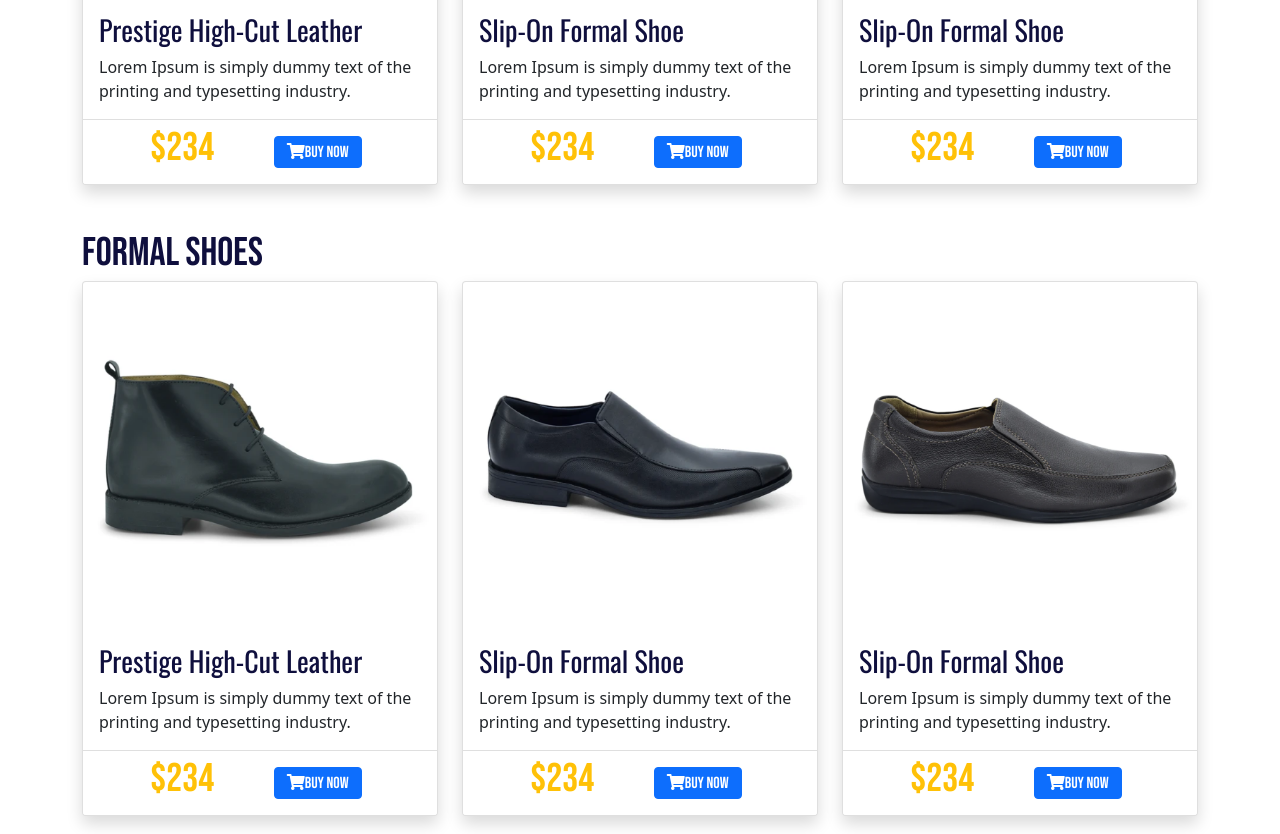
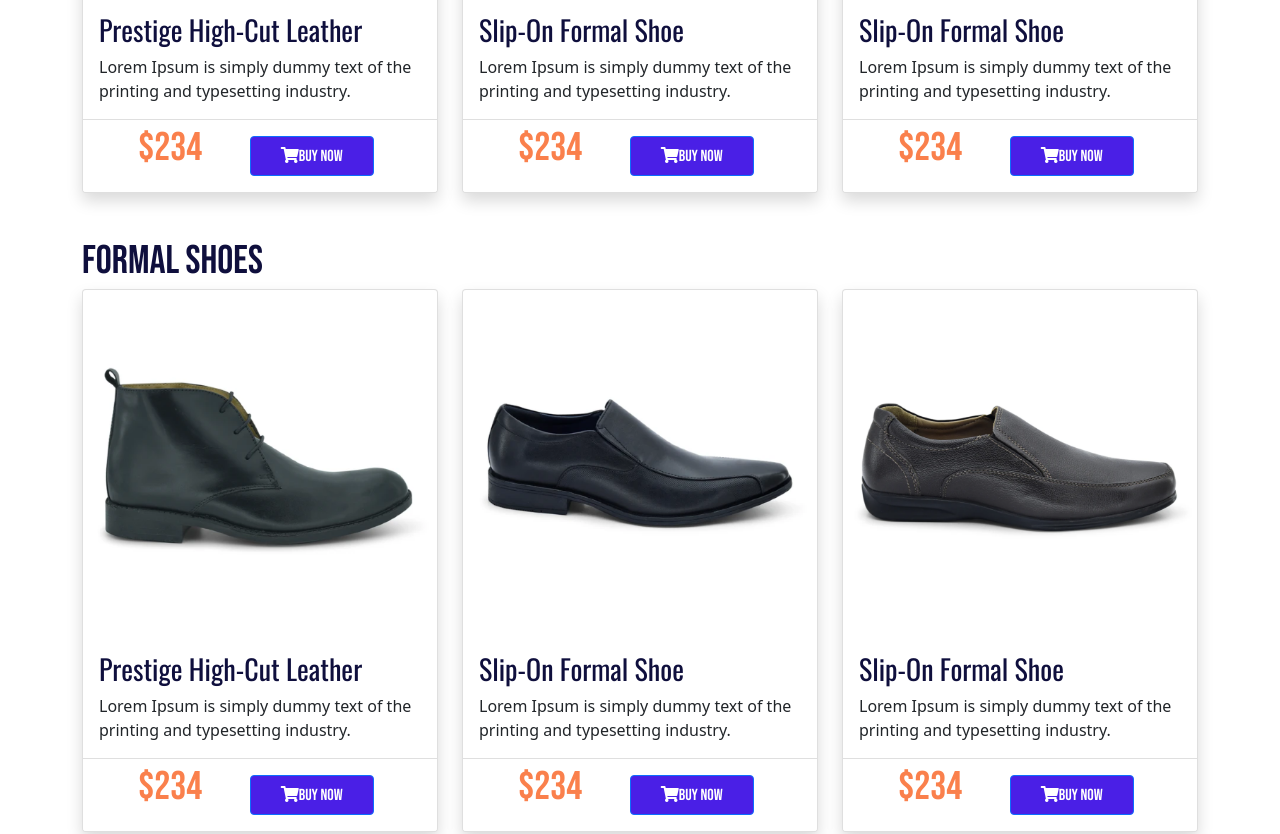
Before and after one commit to md-mohin-uddin/assignment-2, a plain HTML site: page index.html in a window 1280 px wide. Shown: the part 920-1754 px from the top of the page. Drawn offline with nearby package versions, Linux system fonts and the light colour scheme.

Commit message:
color correction

```diff
--- a/css/style.css
+++ b/css/style.css
@@ -6,14 +6,19 @@ h1{
 .btn{
     font-family: 'Bebas Neue', cursive ;
     line-height: 1;
+    background-color: rgba(58, 11, 228, 0.918);
+    padding: 10px 30px;
 }
 h3{
     font-family: 'Oswald', sans-serif;
     color:rgb(15, 15, 61);
 }
-.name-highlight{
+.name-highlight , .price{
     color: #FA804C;
 }
 .nike{
     padding-top: 100px;
 }
+.price{
+
+}
--- a/index.html
+++ b/index.html
@@ -72,7 +72,7 @@
                         printing and typesetting industry.</p>
                   </div>
                   <div class="card-footer bg-white d-flex justify-content-evenly">
-                    <h1 class="text-warning">$234</h1>
+                    <h1 class="price">$234</h1>
                     <div class="d-flex justify-content-end"><button type="button" class="btn btn-primary m-2"><i class="fas fa-shopping-cart"></i>Buy Now</button></div>
                   </div>
                 </div>
@@ -86,7 +86,7 @@
                         printing and typesetting industry.</p>
                   </div>
                   <div class="card-footer bg-white d-flex justify-content-evenly">
-                    <h1 class="text-warning">$234</h1>
+                    <h1 class="price">$234</h1>
                     <div class="d-flex justify-content-end"><button type="button" class="btn btn-primary m-2"><i class="fas fa-shopping-cart"></i>Buy Now</button></div>
                   </div>
                 </div>
@@ -100,7 +100,7 @@
                             printing and typesetting industry.</p>
                       </div>
                       <div class="card-footer bg-white d-flex justify-content-evenly">
-                        <h1 class="text-warning">$234</h1>
+                        <h1 class="price">$234</h1>
                         <div class="d-flex justify-content-end"><button type="button" class="btn btn-primary m-2"><i class="fas fa-shopping-cart"></i>Buy Now</button></div>
                       </div>
                 </div>
@@ -120,7 +120,7 @@
                         printing and typesetting industry.</p>
                   </div>
                   <div class="card-footer bg-white d-flex justify-content-evenly">
-                    <h1 class="text-warning">$234</h1>
+                    <h1 class="price">$234</h1>
                     <div ><button type="button" class="btn btn-primary m-2"><i class="fas fa-shopping-cart"></i>Buy Now</button></div>
                   </div>
                 </div>
@@ -134,7 +134,7 @@
                         printing and typesetting industry.</p>
                   </div>
                   <div class="card-footer bg-white d-flex justify-content-evenly">
-                    <h1 class="text-warning">$234</h1>
+                    <h1 class="price">$234</h1>
                     <div class="d-flex "><button type="button" class="btn btn-primary m-2"><i class="fas fa-shopping-cart"></i>Buy Now</button></div>
                   </div>
                 </div>
@@ -148,14 +148,14 @@
                             printing and typesetting industry.</p>
                       </div>
                       <div class="card-footer bg-white d-flex justify-content-evenly">
-                        <h1 class="text-warning">$234</h1>
+                        <h1 class="price">$234</h1>
                         <div class="d-flex justify-content-end"><button type="button" class="btn btn-primary m-2"><i class="fas fa-shopping-cart"></i>Buy Now</button></div>
                       </div>
                 </div>
               </div>
             </div>
         </section>
-        <section class="container">
+        <section class="container mt-5">
             <div class="row mt-5">
                 <div class="col-lg-6 col-md-6 col-sm-12">
                   <div class="d-flex flex-column bd-highlight mb-3 shadow rounded">
```
